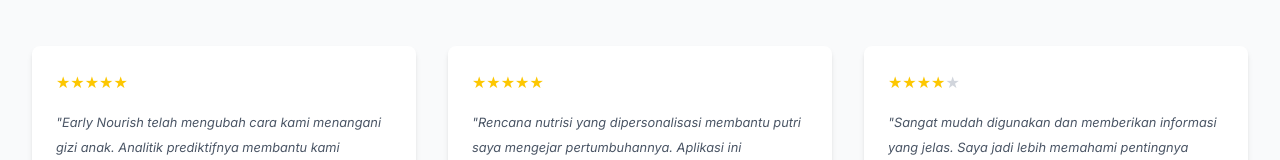
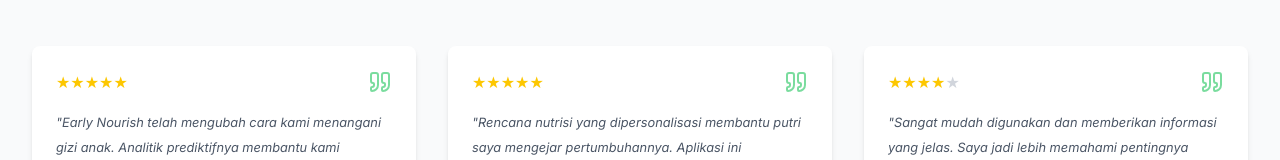
Before and after one commit to Elmosius/EarlyNourish, a Vue app in the folder front-end/: page / in a window 1280 px wide. Shown: the part 2796-2956 px from the top of the page. Built offline with nearby package versions, Linux system fonts and the light colour scheme.

Commit message:
Update TestimoniSection.vue

```diff
--- a/front-end/src/components/home/TestimoniSection.vue
+++ b/front-end/src/components/home/TestimoniSection.vue
@@ -1,4 +1,6 @@
 <script setup>
+import { Quote } from "lucide-vue-next";
+
 const testimonials = [
   {
     name: "Fatimah Salim",
@@ -48,7 +50,8 @@ const testimonials = [
           :key="index"
           class="bg-white p-6 rounded-lg shadow-md"
         >
-          <div class="flex mb-4">
+          <div class="flex justify-between mb-4">
+            <div>
               <span
                 v-for="i in testimonial.rating"
                 :key="i"
@@ -61,6 +64,8 @@ const testimonials = [
                 class="text-gray-300"
                 >★</span
               >
+            </div>
+            <Quote class="text-secondary opacity-60" />
           </div>
           <p class="text-gray-600 mb-6 text-base italic leading-loose">
             {{ testimonial.content }}
```
Lines whose indentation alone changed are shown as unchanged.
